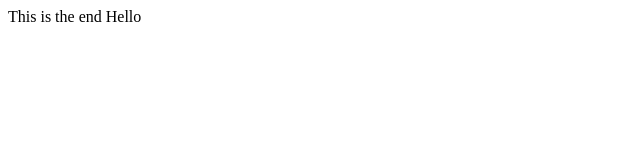
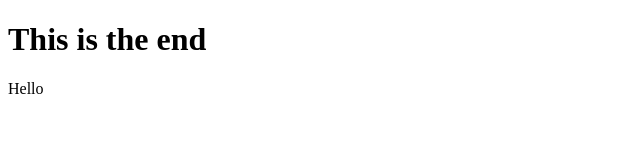
Before and after one commit to rem-ran/first-project, a plain HTML site: page index.html in a window 1280 px wide. Shown: the whole page, without its empty margins (0-640 px from the left). Drawn offline with Linux system fonts and the light colour scheme.

Commit message:
popitka 3

```diff
--- a/index.html
+++ b/index.html
@@ -1,6 +1,8 @@
 <!DOCTYPE HTML>
 <html>
 <meta charset="UTF-8">
-<head>This is the end</head>
+<head>
+ <h1>This is the end</h1>
+</head>
 <body>Hello</body>
 </html>
```
